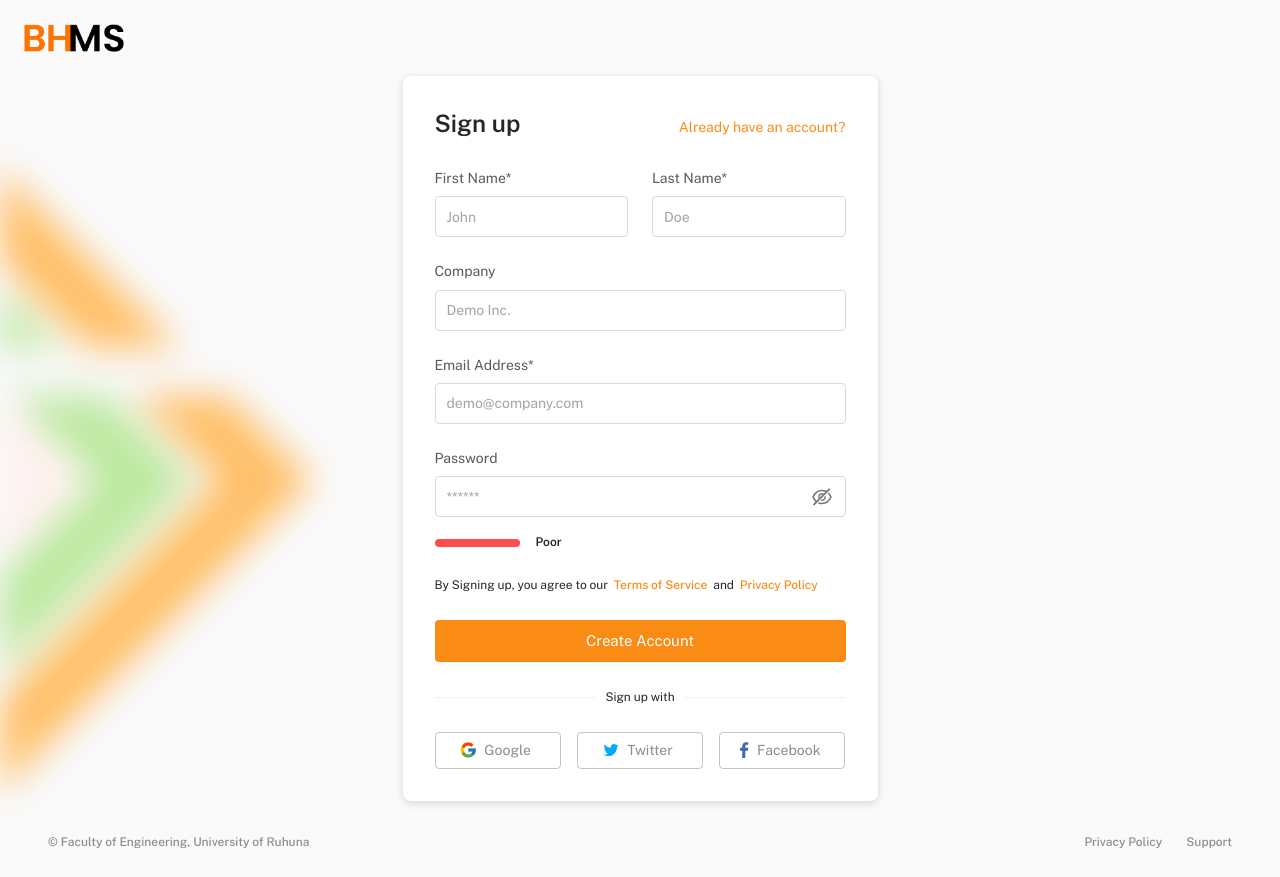
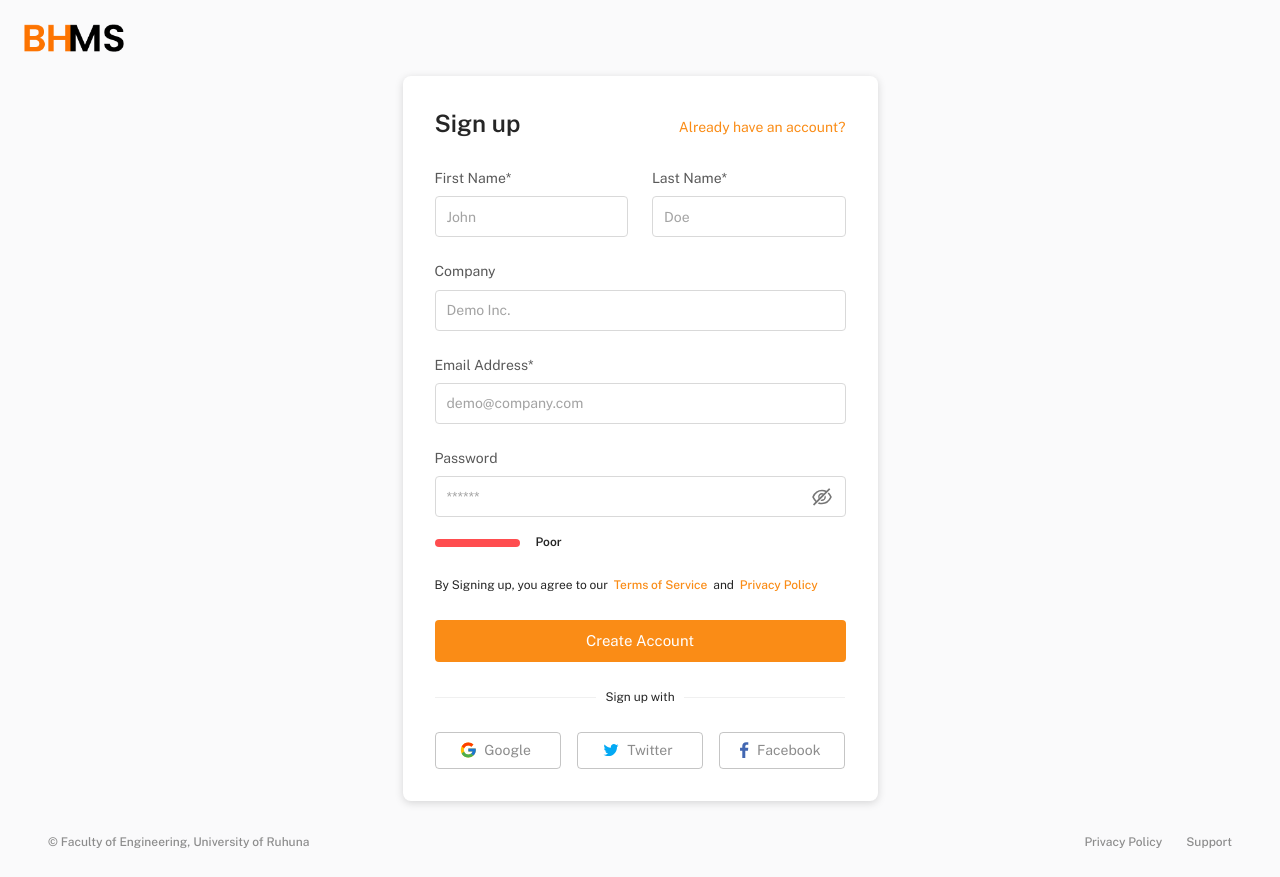
Before and after one commit to Boarding-House-Management-System/Boarding-House-Management-System-Project, a React (Create React App) app in the folder frontend/: page /register in a window 1280 px wide. Built offline with nearby package versions, Linux system fonts and the light colour scheme.

Commit message:
Remove unused imports and update AuthBackgroundSVG in AuthBackground.js

```diff
--- a/frontend/src/assets/images/auth/AuthBackground.js
+++ b/frontend/src/assets/images/auth/AuthBackground.js
@@ -1,28 +1,23 @@
 // material-ui
-import { useTheme } from '@mui/material/styles';
+// import { useTheme } from '@mui/material/styles';
 import { Box } from '@mui/material';
+
+import { ReactComponent as AuthBackgroundSVG } from '../../../assets/images/logo.svg';
 
 // ==============================|| AUTH BLUR BACK SVG ||============================== //
 
 const AuthBackground = () => {
-  const theme = useTheme();
+  // const theme = useTheme();
   return (
     <Box sx={{ position: 'absolute', filter: 'blur(18px)', zIndex: -1, bottom: 0 }}>
-      <svg width="100%" height="calc(100vh - 175px)" viewBox="0 0 405 809" fill="none" xmlns="http://www.w3.org/2000/svg">
-        <path
-          d="M-358.39 358.707L-293.914 294.23L-293.846 294.163H-172.545L-220.81 342.428L-233.272 354.889L-282.697 404.314L-276.575 410.453L0.316589 687.328L283.33 404.314L233.888 354.889L230.407 351.391L173.178 294.163H294.48L294.547 294.23L345.082 344.765L404.631 404.314L0.316589 808.629L-403.998 404.314L-358.39 358.707ZM0.316589 0L233.938 233.622H112.637L0.316589 121.301L-112.004 233.622H-233.305L0.316589 0Z"
-          fill={theme.palette.primary.light}
-        />
-        <path
-          d="M-516.39 358.707L-451.914 294.23L-451.846 294.163H-330.545L-378.81 342.428L-391.272 354.889L-440.697 404.314L-434.575 410.453L-157.683 687.328L125.33 404.314L75.8879 354.889L72.4068 351.391L15.1785 294.163H136.48L136.547 294.23L187.082 344.765L246.631 404.314L-157.683 808.629L-561.998 404.314L-516.39 358.707ZM-157.683 0L75.9383 233.622H-45.3627L-157.683 121.301L-270.004 233.622H-391.305L-157.683 0Z"
-          fill={theme.palette.success.light}
-          opacity="0.6"
-        />
-        <path
-          d="M-647.386 358.707L-582.91 294.23L-582.842 294.163H-461.541L-509.806 342.428L-522.268 354.889L-571.693 404.314L-565.571 410.453L-288.68 687.328L-5.66624 404.314L-55.1082 354.889L-58.5893 351.391L-115.818 294.163H5.48342L5.5507 294.23L56.0858 344.765L115.635 404.314L-288.68 808.629L-692.994 404.314L-647.386 358.707ZM-288.68 0L-55.0578 233.622H-176.359L-288.68 121.301L-401 233.622H-522.301L-288.68 0Z"
-          fill={theme.palette.error.lighter}
-          opacity="1"
-        />
+      <AuthBackgroundSVG width="100%" height="calc(100vh - 175px)" viewBox="0 0 405 809" fill="none" />
+      <svg
+        width="100%"
+        height="calc(100vh - 175px)"
+        viewBox="0 0 405 809"
+        fill="none"
+        xmlns="http://www.w3.org/2000/svg"
+      >
       </svg>
     </Box>
   );
```
Also changed, not shown: frontend/src/assets/images/logo.svg (added).
